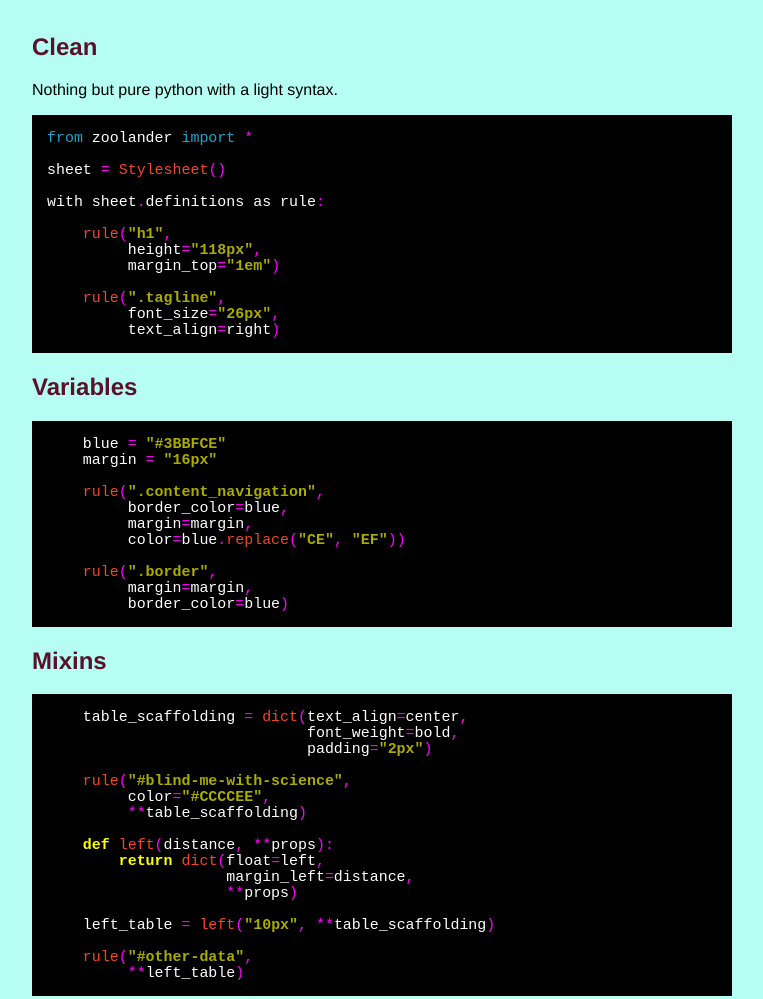
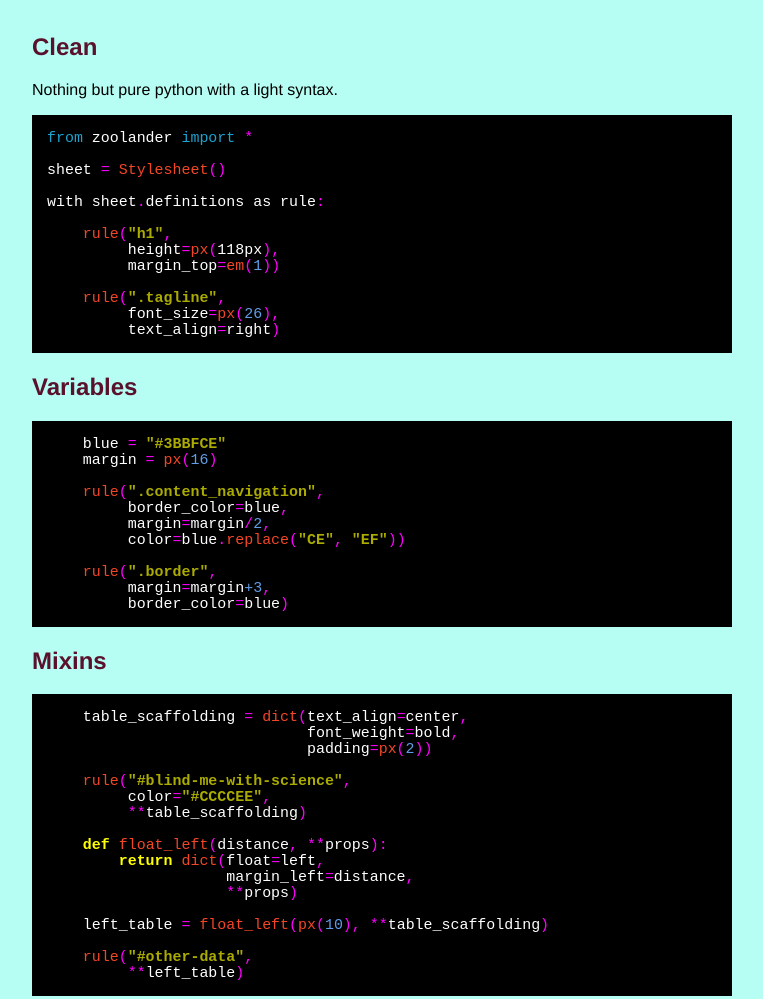
Before and after one commit to fitzgen/zoolander, a plain HTML site: page index.html in a window 1280 px wide. Shown: the part 786-1785 px from the top of the page, without its empty margins (258-1021 px from the left). Drawn offline with Linux system fonts and the light colour scheme.

Commit message:
Updating the gh-pages to use the new units

```diff
--- a/index.html
+++ b/index.html
@@ -104,25 +104,25 @@
 with sheet.definitions as rule:
 
     rule("h1",
-         height="118px",
-         margin_top="1em")
+         height=px(118px),
+         margin_top=em(1))
 
     rule(".tagline",
-         font_size="26px",
+         font_size=px(26),
          text_align=right)</pre>
 
       <h2>Variables</h2>
 
       <pre class="sh_python">    blue = "#3BBFCE"
-    margin = "16px"
+    margin = px(16)
 
     rule(".content_navigation",
          border_color=blue,
-         margin=margin,
+         margin=margin/2,
          color=blue.replace("CE", "EF"))
 
     rule(".border",
-         margin=margin,
+         margin=margin+3,
          border_color=blue)</pre>
 
       <h2>Mixins</h2>
@@ -130,18 +130,18 @@
       <pre class="sh_python">
     table_scaffolding = dict(text_align=center,
                              font_weight=bold,
-                             padding="2px")
+                             padding=px(2))
 
     rule("#blind-me-with-science",
          color="#CCCCEE",
          **table_scaffolding)
 
-    def left(distance, **props):
+    def float_left(distance, **props):
         return dict(float=left,
                     margin_left=distance,
                     **props)
 
-    left_table = left("10px", **table_scaffolding)
+    left_table = float_left(px(10), **table_scaffolding)
 
     rule("#other-data",
          **left_table)</pre>
```
